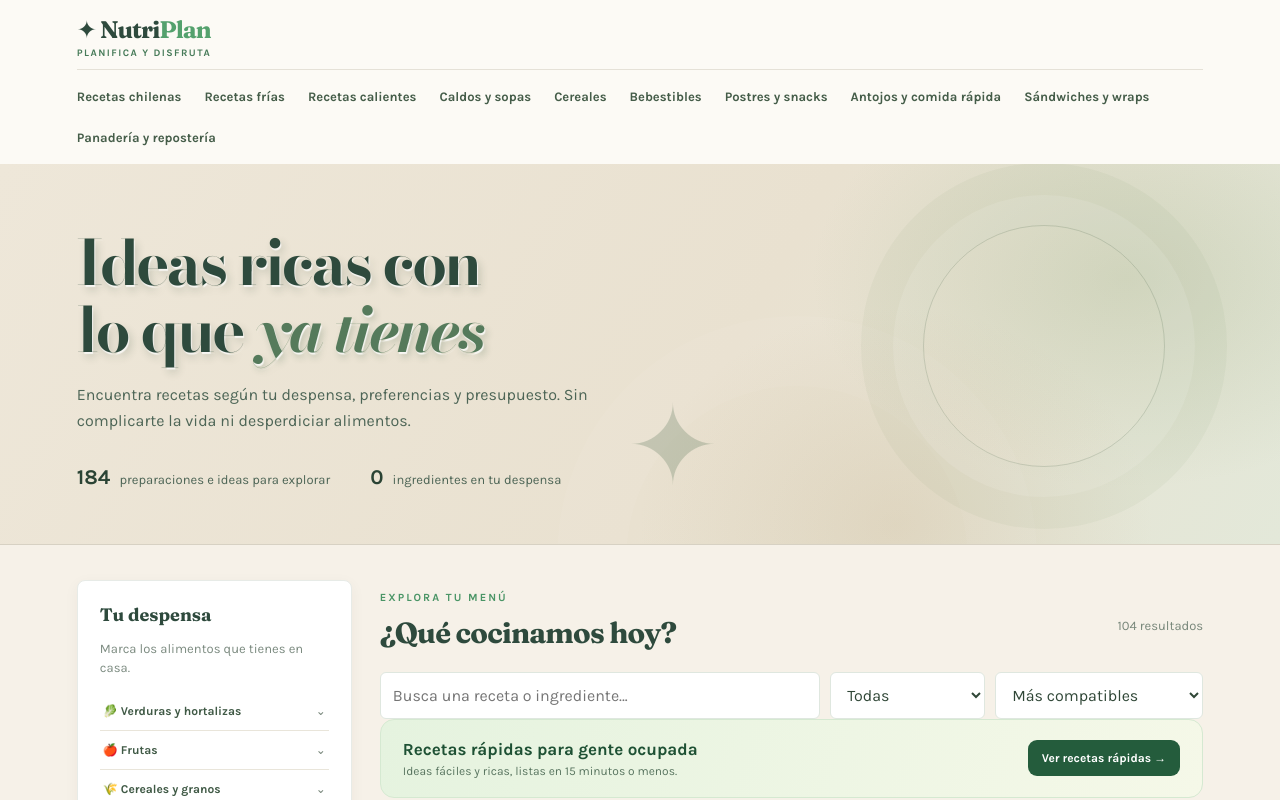
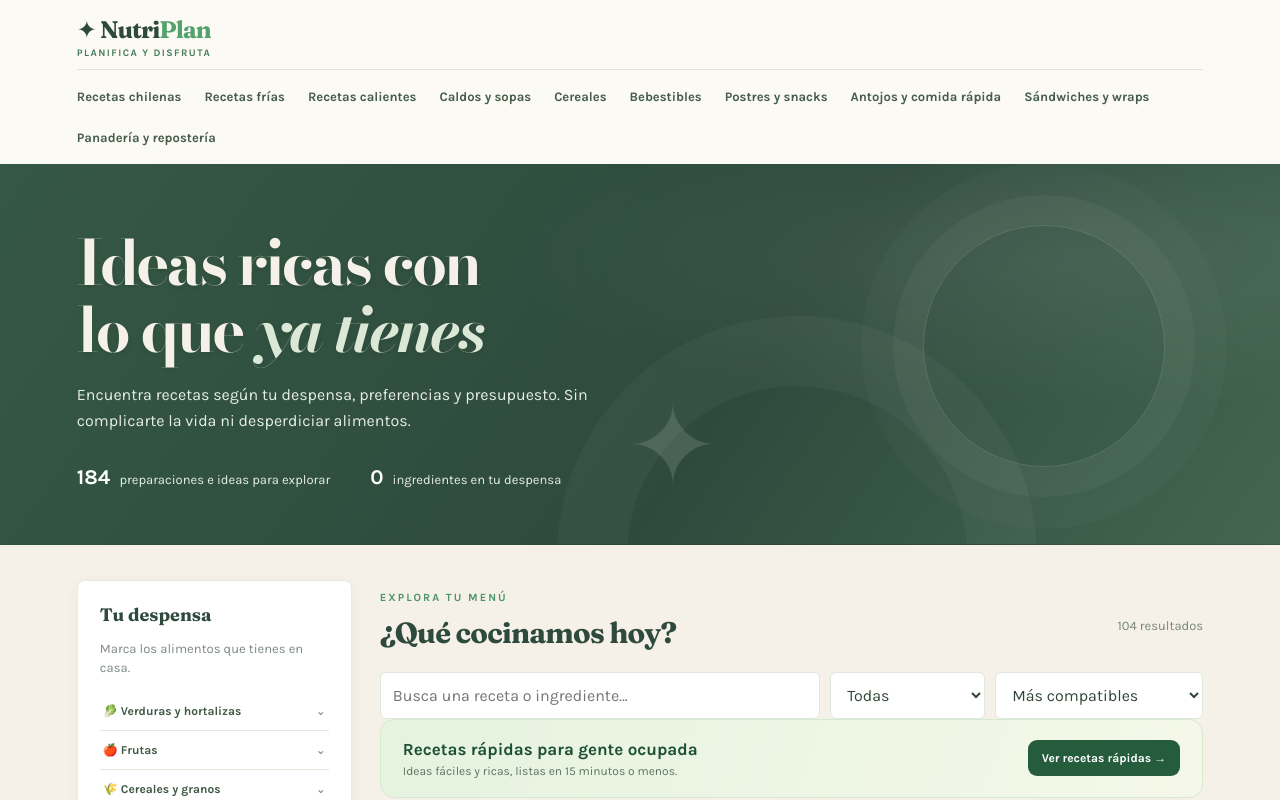
Before and after one commit to CamiVivallo/nutriplan, a React (Vite) app: page / in a window 1280 px wide. Shown: the top 800 px of the page. Built offline with nearby package versions, Linux system fonts and the light colour scheme.

Commit message:
style: banner verde y sombra negra apenas perceptible

```diff
--- a/src/styles.css
+++ b/src/styles.css
@@ -116,40 +116,38 @@ body{background:var(--np-cream);color:var(--np-ink)}
 @media(max-width:600px){.hero h1{font-size:clamp(37px,8.5vw,54px);letter-spacing:-.045em;line-height:1.1}}
 
 
-/* Banner editorial con profundidad, sin imágenes fotográficas */
+/* Banner verde editorial con sombra negra muy suave */
 .hero{
- background:
- radial-gradient(ellipse 420px 280px at 88% 30%,rgba(144,164,117,.25),transparent 75%),
- radial-gradient(ellipse 330px 280px at 70% 95%,rgba(198,168,129,.24),transparent 78%),
- linear-gradient(120deg,#eee7d9 0%,#e9e1d0 56%,#e3e8d9 100%);
- position:relative;isolation:isolate;min-height:340px;
- border-bottom:1px solid #d7d1c3;
+ background:radial-gradient(ellipse at 83% 25%,rgba(255,255,255,.08),transparent 37%),linear-gradient(125deg,#355844 0%,#2E4A3D 58%,#446650 100%);
+ color:#F6F1E8;position:relative;isolation:isolate;min-height:340px;
+ border-bottom:1px solid rgba(0,0,0,.08);
 }
 .hero:before{
  content:"";position:absolute;right:9%;top:16%;width:240px;height:240px;
- border:1px solid rgba(70,102,74,.2);border-radius:50%;
- box-shadow:0 0 0 30px rgba(255,255,255,.10),0 0 0 62px rgba(111,139,94,.06);
+ border:1px solid rgba(255,255,255,.14);border-radius:50%;
+ box-shadow:0 0 0 30px rgba(255,255,255,.035),0 0 0 62px rgba(255,255,255,.02);
  pointer-events:none;z-index:-1;
 }
 .hero:after{
  content:"✦";display:block;position:absolute;right:19%;top:40%;
- font-family:Georgia,serif;font-size:110px;color:rgba(65,100,69,.23);
+ font-family:Georgia,serif;font-size:110px;color:rgba(255,255,255,.13);
  line-height:1;pointer-events:none;z-index:-1;
 }
 .hero h1{
  font-family:"Bodoni Moda",Didot,"Bodoni MT",Georgia,serif;
- font-weight:700;color:#2E4A3D;
- text-shadow:1px 2px 1px rgba(255,255,255,.8),3px 5px 8px rgba(36,65,45,.19);
+ font-weight:700;color:#F6F1E8;
+ text-shadow:0 2px 5px rgba(0,0,0,.10);
  position:relative;z-index:1;
 }
 .hero h1 em{
- color:#557a5b;
- text-shadow:1px 2px 1px rgba(255,255,255,.8),3px 5px 7px rgba(43,82,51,.22);
+ color:#DCE8D6;
+ text-shadow:0 2px 5px rgba(0,0,0,.10);
 }
-.hero p,.hero-stats{position:relative;z-index:1}
+.hero p,.hero-stats{position:relative;z-index:1;color:#E6EEE7}
+.hero-stats strong{color:#FFFFFF}
 @media(max-width:720px){
  .hero{min-height:0}
  .hero:before{right:-105px;top:15%;width:190px;height:190px}
  .hero:after{right:7%;top:12%;font-size:58px;opacity:.45}
- .hero h1{text-shadow:1px 2px 1px rgba(255,255,255,.75),2px 4px 6px rgba(36,65,45,.16)}
+ .hero h1,.hero h1 em{text-shadow:0 1px 4px rgba(0,0,0,.10)}
 }
```
